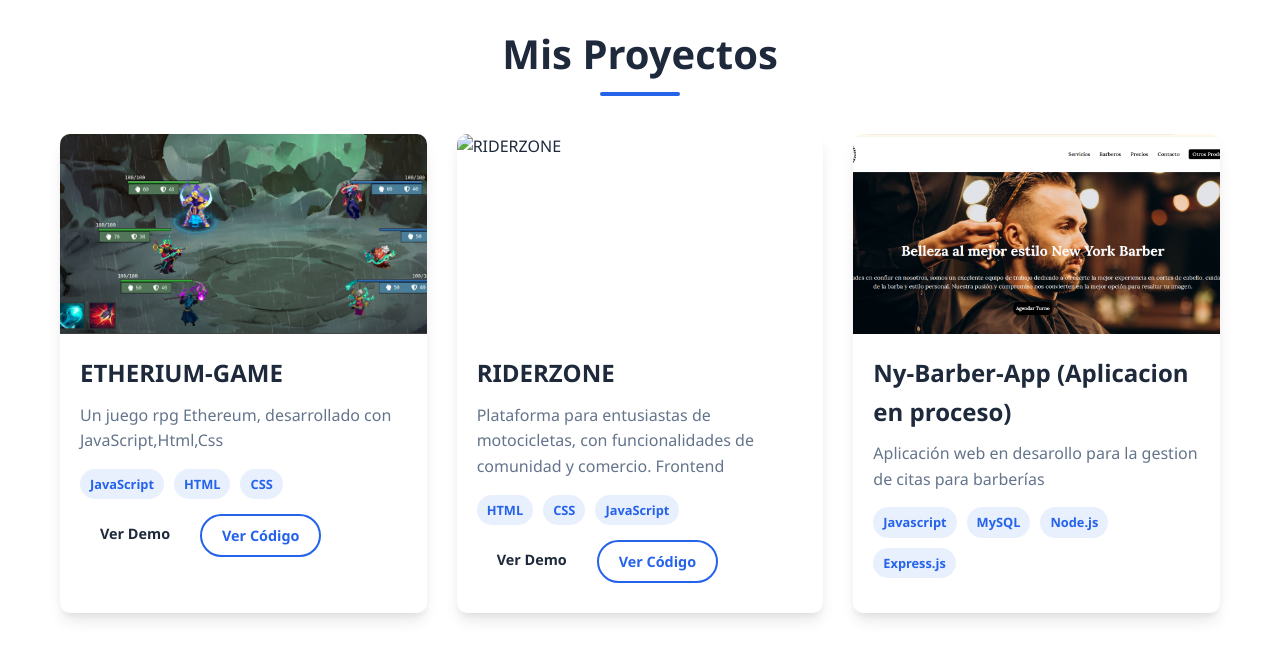
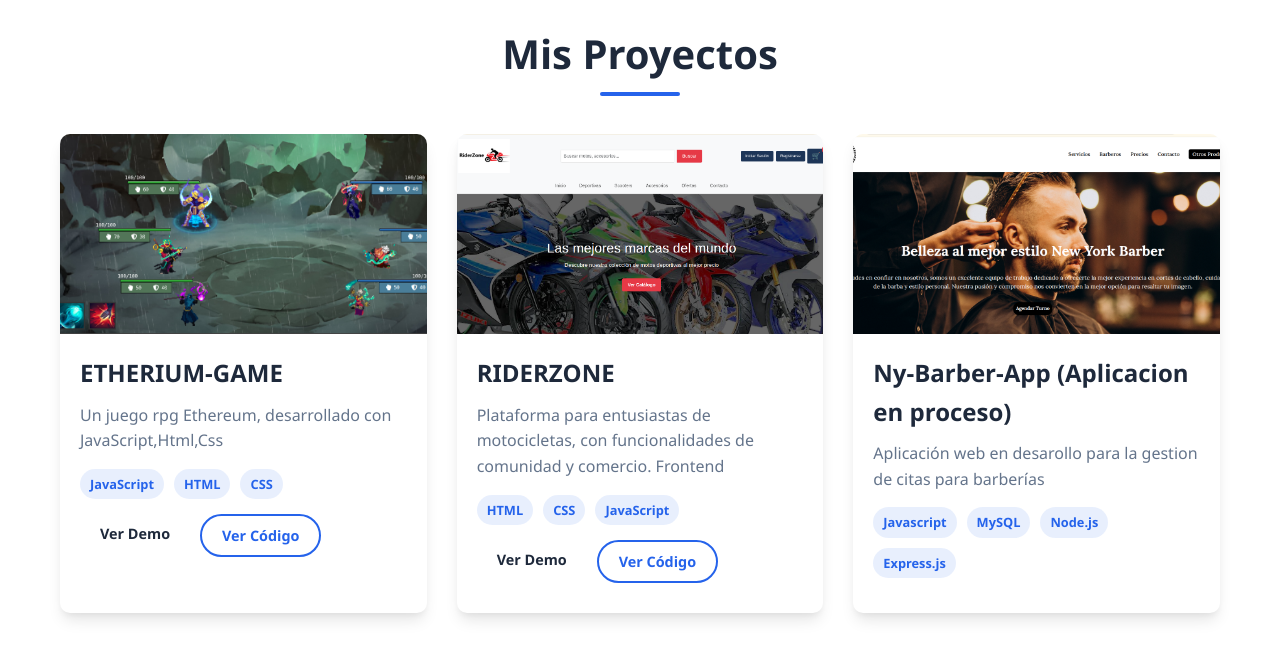
Before and after one commit to BrandonAlexisDev22/Portafolio, a plain HTML site: page index.html in a window 1280 px wide. Shown: the part 2500-3160 px from the top of the page. Drawn offline with Linux system fonts and the light colour scheme; the site is published under a folder, as on GitHub Pages, so addresses that start at the root find nothing.

Commit message:
Fix image path for RIDERZONE project in index.html

```diff
--- a/index.html
+++ b/index.html
@@ -198,7 +198,7 @@
 
                 <div class="project-card">
                     <div class="project-img">
-                        <img src="/assets/img/riderzone.png" alt="RIDERZONE">
+                        <img src="assets/img/riderzone.png" alt="RIDERZONE">
                     </div>
                     <div class="project-info">
                         <h3>RIDERZONE</h3>
```
